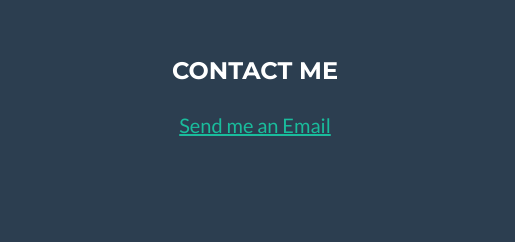
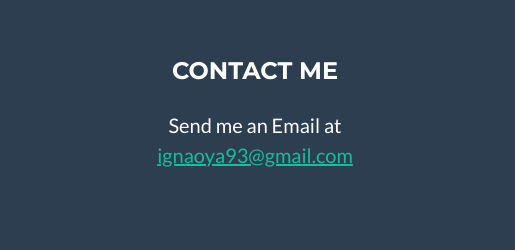
Before and after one commit to ignaoya/ignaoya.github.io, a plain HTML site: page index.html in a window 1280 px wide. Shown: the part 2131-2381 px from the top of the page, 765-1280 px from the left. Drawn offline with nearby package versions, Linux system fonts and the light colour scheme.

Commit message:
changed email link

```diff
--- a/index.html
+++ b/index.html
@@ -160,7 +160,8 @@
 										<div class="col-lg-4">
 											<h4 class="text-uppercase mb-4">Contact Me</h4>
 											<p class="lead mb-0">
-											<a href="mailto:ignaoya93@gmail.com">Send me an Email</a>
+											Send me an Email at
+											<a href="mailto:ignaoya93@gmail.com">ignaoya93@gmail.com</a>
 											</p>
 										</div>
                 </div>
```
